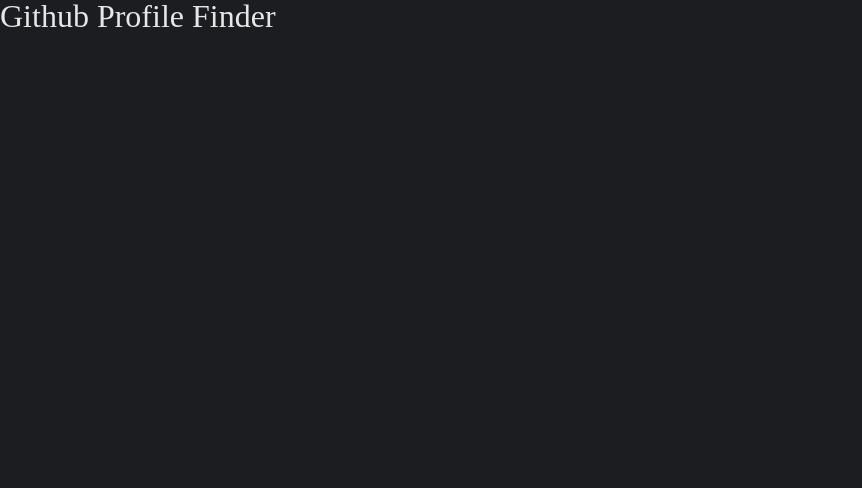
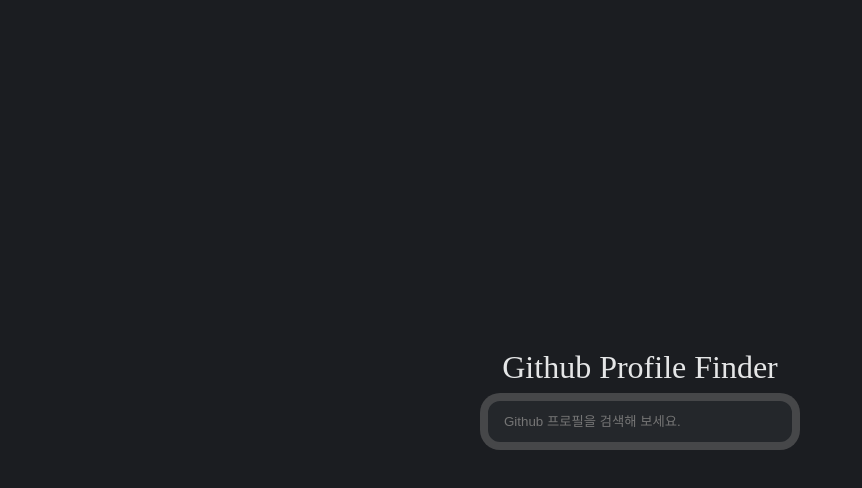
Before and after one commit to WE-SOPT-29th-Web-Part/Jiyeon-Baek, a React (Create React App) app in the folder github-profile-finder/: page / in a window 1280 px wide. Shown: the top 488 px of the page, without its empty margins (0-862 px from the left). Built offline with nearby package versions, Linux system fonts and the light colour scheme.

Commit message:
feat: 검색하면 API 데이터를 받아서 card를 보여주는 기능, 닫기 버튼 구현

```diff
--- a/github-profile-finder/package.json
+++ b/github-profile-finder/package.json
@@ -6,6 +6,7 @@
     "@testing-library/jest-dom": "^5.11.4",
     "@testing-library/react": "^11.1.0",
     "@testing-library/user-event": "^12.1.10",
+    "axios": "^0.24.0",
     "react": "^17.0.2",
     "react-dom": "^17.0.2",
     "react-scripts": "^4.0.3",
--- a/github-profile-finder/src/App.jsx
+++ b/github-profile-finder/src/App.jsx
@@ -1,19 +1,33 @@
 import './App.css';
-import React, { useState } from 'react';
+import React, { useEffect, useState } from 'react';
 import Header from './components/Header';
 import SearchBar from './components/SearchBar';
 import Result from './components/Result';
+import styled from 'styled-components';
 
 function App() {
-  const [userInfo, setUserInfo] = useState();
+  const [userInfo, setUserInfo] = useState({});
+
+  useEffect(() => {
+    console.log(`userInfo: `, userInfo);
+  }, [userInfo]);
 
   return (
-    <div id="app">
+    <Root>
       <Header />
-      <SearchBar />
-      <Result />
-    </div>
+      <SearchBar setUserInfo={setUserInfo} />
+      <Result userInfo={userInfo} setUserInfo={setUserInfo} />
+    </Root>
   );
 }
 
 export default App;
+
+const Root = styled.div`
+  width: 100%;
+  height: 100%;
+  display: flex;
+  flex-direction: column;
+  justify-content: center;
+  align-items: center;
+`;
--- a/github-profile-finder/src/components/Header.jsx
+++ b/github-profile-finder/src/components/Header.jsx
@@ -10,4 +10,5 @@
 const Title = styled.h1`
   font-size: 32px;
   color: rgb(229, 230, 231);
+  margin-bottom: 10px;
 `;
--- a/github-profile-finder/src/components/Result.jsx
+++ b/github-profile-finder/src/components/Result.jsx
@@ -1,7 +1,143 @@
 import React from 'react';
+import styled from 'styled-components';
 
-const Result = () => {
-  return <div></div>;
+const Result = ({ userInfo, setUserInfo }) => {
+  return userInfo.avatar_url ? (
+    <Root>
+      <button onClick={() => setUserInfo({})}>닫기</button>
+      <img src={userInfo.avatar_url} alt="프로필 이미지" />
+      <h3>{userInfo.name}</h3>
+      <h4>{userInfo.login}</h4>
+      <p>{userInfo.bio}</p>
+      <a href={userInfo.html_url} target="_blank">
+        Visit Github
+      </a>
+      <UL>
+        <li>
+          <strong>Followers</strong>
+          {userInfo.followers}
+        </li>
+        <li>
+          <strong>Following</strong>
+          {userInfo.following}
+        </li>
+        <li>
+          <strong>Repos</strong>
+          {userInfo.public_repos}
+        </li>
+      </UL>
+    </Root>
+  ) : (
+    <></>
+  );
 };
 
 export default Result;
+
+const Root = styled.article`
+  display: flex;
+  flex-direction: column;
+  color: white;
+  justify-content: center;
+  align-items: center;
+  margin-top: 16px;
+  background-color: rgb(44, 48, 53);
+  width: 390px;
+  border-radius: 20px;
+  position: relative;
+  animation: slideDown 400ms ease-in 0s 1 normal forwards;
+
+  @keyframes slideDown {
+    0% {
+      transform: translateY(-20px);
+      opacity: 0;
+    }
+    100% {
+      transform: translateY(0px);
+      opacity: 1;
+    }
+  }
+
+  /* 중첩 스타일링, 자기 선택 문자(&) 사용 */
+  & > button {
+    position: absolute;
+    top: 15px;
+    right: 15px;
+    width: 50px;
+    height: 30px;
+    background-color: rgb(36, 39, 43);
+    color: white;
+    outline: none;
+    border: none;
+    border-radius: 4px;
+    cursor: pointer;
+  }
+
+  & > img {
+    width: 200px;
+    height: 200px;
+    border-radius: 50%;
+    margin-top: 30px;
+  }
+
+  & > h3 {
+    font-size: 24px;
+    margin-top: 24px;
+    font-weight: bold;
+  }
+
+  & > h4 {
+    font-size: 14px;
+    margin-top: 5px;
+  }
+
+  & > p {
+    padding: 20px 45px;
+    text-align: center;
+  }
+
+  & > a {
+    text-decoration: none;
+    color: gold;
+    border: 1px solid gold;
+    border-radius: 8px;
+    padding: 8px;
+    &:hover {
+      background-color: gold;
+      color: rgb(44, 48, 53);
+    }
+  }
+`;
+
+const UL = styled.ul`
+  display: flex;
+  width: 100%;
+  margin-top: 25px;
+
+  & > li {
+    width: 130px;
+    height: 59px;
+    display: flex;
+    flex-direction: column;
+    align-items: center;
+    justify-content: center;
+    line-height: 1.5;
+    background-color: rgb(36, 39, 43);
+    border-left: 5px solid rgb(44, 48, 53);
+    border-right: 5px solid rgb(44, 48, 53);
+
+    &:nth-child(1) {
+      border-left: none;
+      border-bottom-left-radius: 20px;
+    }
+
+    &:nth-child(3) {
+      border-right: none;
+      border-bottom-right-radius: 20px;
+    }
+
+    & > strong {
+      font-weight: bold;
+    }
+  }
+`;
--- a/github-profile-finder/src/components/SearchBar.jsx
+++ b/github-profile-finder/src/components/SearchBar.jsx
@@ -1,8 +1,49 @@
 import React, { useState } from 'react';
+import styled from 'styled-components';
+import axios from 'axios';
 
-const SearchBar = () => {
+const SearchBar = ({ setUserInfo }) => {
   const [user, setUser] = useState();
-  return <div></div>;
+  const handleChange = (e) => {
+    setUser(e.target.value);
+  };
+
+  // 값을 submit 했을 때, 검색이 되도록.
+  // input 태그를 form 태그로 감싸고, onSubmit 이벤트를 사용
+
+  const handleSubmit = async (e) => {
+    // submit 하면 새로고침 되는 것을 방지
+    e.preventDefault();
+
+    // user 값을 이용하여 서버에 있는 데이터 받아오기
+    // 서버 통신에 시간 소요 -> 비동기 처리 (async, await)
+    // axios는 서버 통신을 돕는 툴
+    const { data } = await axios.get(`https://api.github.com/users/${user}`);
+    setUserInfo(data);
+    setUser('');
+  };
+
+  return (
+    <form onSubmit={handleSubmit}>
+      <Input
+        value={user}
+        onChange={handleChange}
+        type="text"
+        placeholder="Github 프로필을 검색해 보세요."
+      />
+    </form>
+  );
 };
 
 export default SearchBar;
+
+const Input = styled.input`
+  width: 320px;
+  height: 57px;
+  padding: 16px;
+  color: rgb(229, 230, 231);
+  background-color: rgb(36, 39, 43);
+  outline: none;
+  border: 8px solid rgb(105, 105, 105, 0.5);
+  border-radius: 20px;
+`;
--- a/github-profile-finder/src/index.css
+++ b/github-profile-finder/src/index.css
@@ -1,8 +1,4 @@
 @import 'reset-css';
-
-body {
-  margin: 0;
-}
 
 html,
 body,
@@ -14,3 +10,7 @@
 #root {
   background-color: rgb(27, 29, 33);
 }
+
+* {
+  box-sizing: border-box;
+}
```
Also changed, not shown: 1 other file (tests, documents, lock files or other folders).
